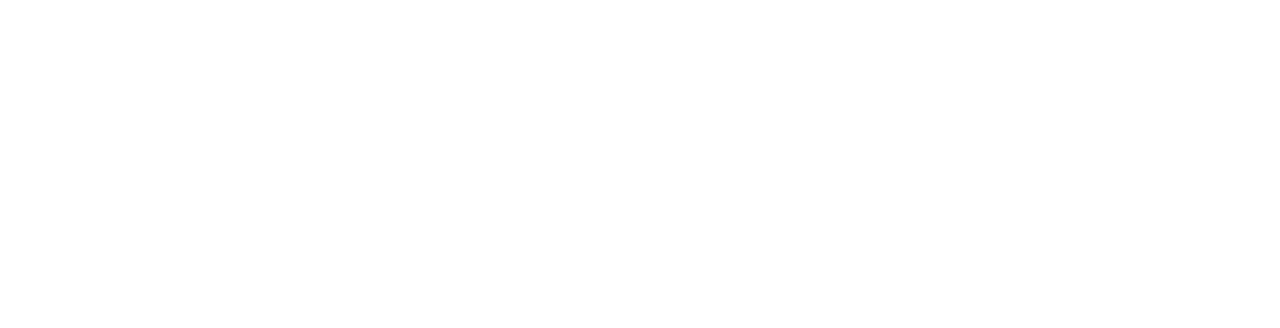
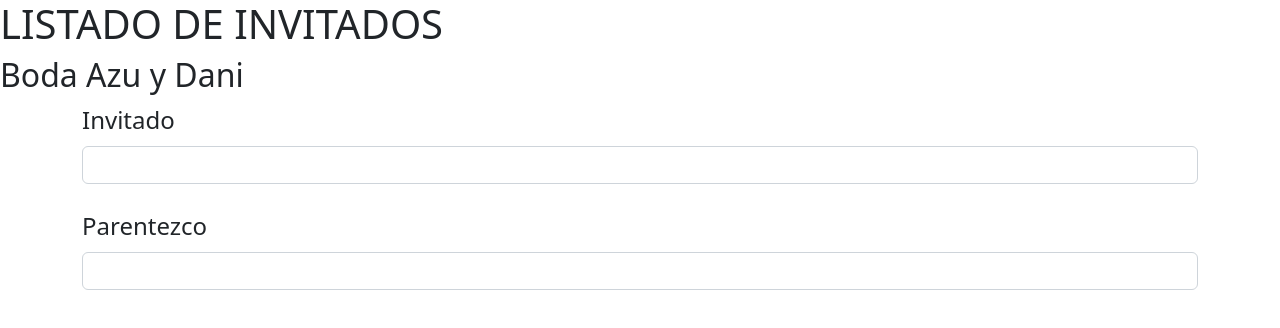
Before and after one commit to DRojasOlea/Proyecto-2-CRUD_DanielRojas, a plain HTML site: page index.html in a window 1280 px wide. Drawn offline with nearby package versions, Linux system fonts and the light colour scheme.

Commit message:
Se generan los espacios de llenado de información

```diff
--- a/index.html
+++ b/index.html
@@ -4,9 +4,38 @@
     <meta charset="UTF-8">
     <meta http-equiv="X-UA-Compatible" content="IE=edge">
     <meta name="viewport" content="width=device-width, initial-scale=1.0">
-    <title>Document</title>
-</head>
+    <title>CRUD</title>
+<link   href="https://cdn.jsdelivr.net/npm/bootstrap@5.2.0-beta1/dist/css/bootstrap.min.css" rel="stylesheet" integrity="sha384-0evHe/X+R7YkIZDRvuzKMRqM+OrBnVFBL6DOitfPri4tjfHxaWutUpFmBp4vmVor" crossorigin="anonymous">
+<script src="https://cdn.jsdelivr.net/npm/bootstrap@5.2.0-beta1/dist/js/bootstrap.bundle.min.js" integrity="sha384-pprn3073KE6tl6bjs2QrFaJGz5/SUsLqktiwsUTF55Jfv3qYSDhgCecCxMW52nD2" crossorigin="anonymous"></script>
+<link   href="./style.css" rel="stylesheet">
+    </head>
 <body>
+   <header>
+       <h1>LISTADO DE INVITADOS</h1>
+       <h2>Boda Azu y Dani</h2>
+   </header>
+   <div class='container'>
+       <div class='row'>
+           <form>
+               <fieldset>
+                   <legend>Invitado</legend>
+                   <input type="text" class="form-control" id="item1"/>
+                   <br/>
+                   <legend>Parentezco</legend>
+                   <input type="text" class="form-control" id="item2"/>
+                   <br/>
+               </fieldset>
+           </form>
+       </div>
+   </div>
+
+
+
+
+<script type="text/javascript" src="./CRUD.js"></script>
 
 </body>
+<footer>
+
+</footer>
 </html>
```
